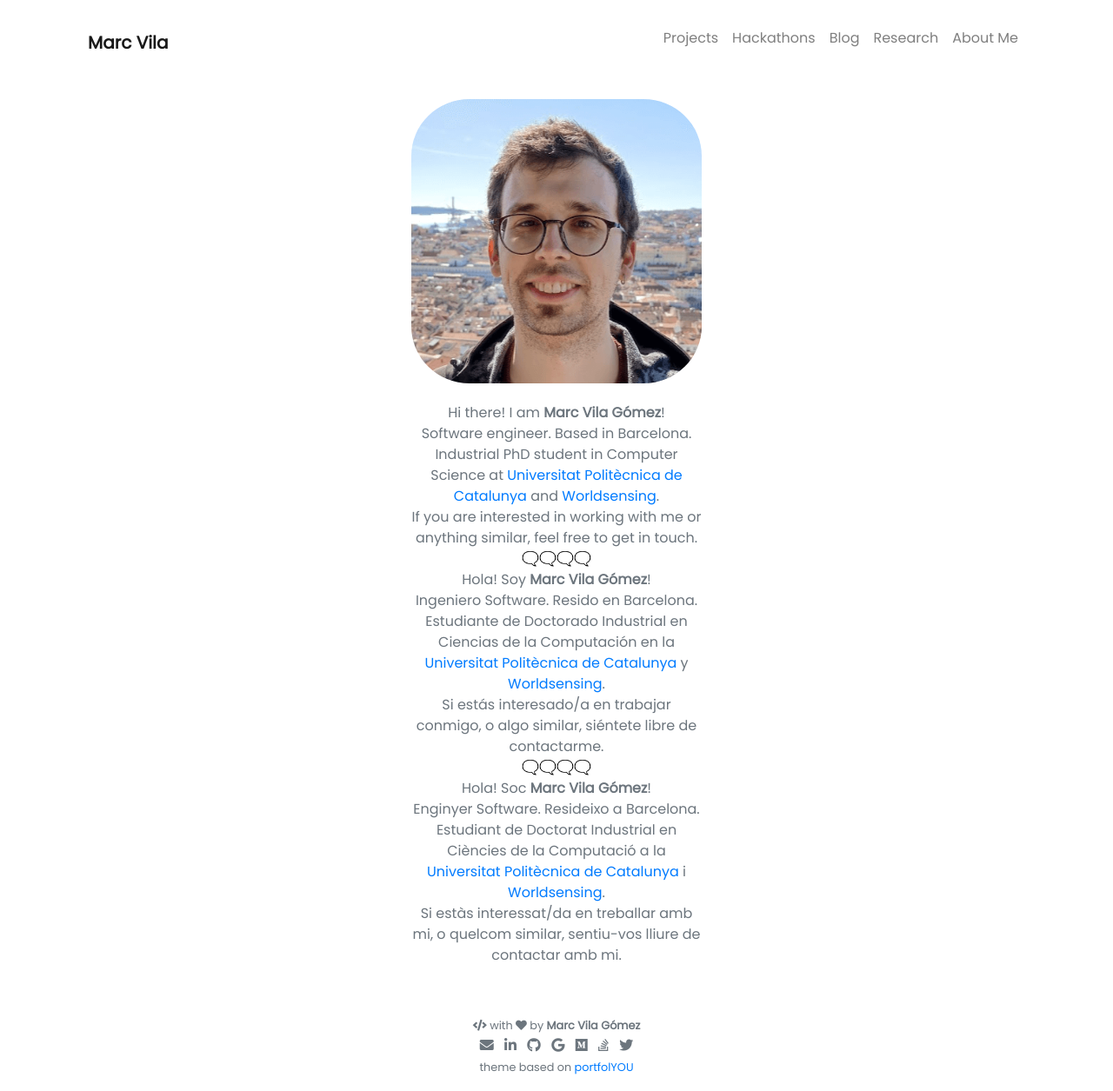
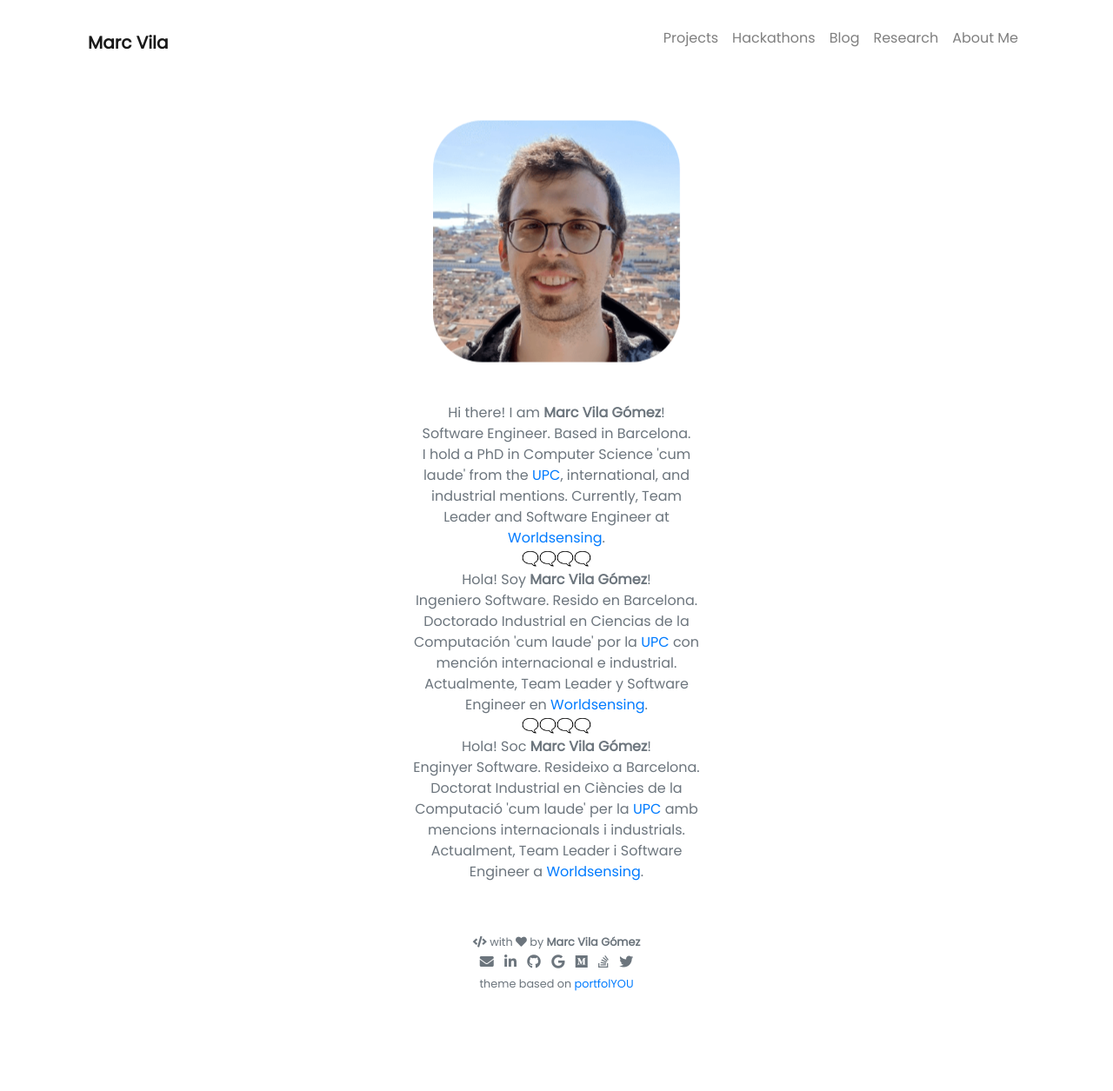
Before and after one commit to LaQuay/marcvila.me, a Jekyll site: the page built from pages/index.md, in a window 1280 px wide. Shown: the whole page at 87% size. Built offline with Jekyll 4.4.1, drawn with Linux system fonts in a browser that asks for light colours; nearby versions of some CDN libraries; after the commit the page ends 1159 px from its top, so only the background shows below that.

Commit message:
update to may 2024

```diff
--- a/_config.yml
+++ b/_config.yml
@@ -3,33 +3,25 @@ title: Marc Vila
 description: >-
   Hi there! I am <b>Marc Vila Gómez</b>!
   <br>
-  Software engineer. Based in Barcelona.
+  Software Engineer. Based in Barcelona.
   <br>
-  Industrial PhD student in Computer Science at <a href='https://www.upc.edu' target='_blank'>Universitat Politècnica de Catalunya</a>
-  and <a href='https://www.worldsensing.com/' target='_blank'>Worldsensing</a>.
-  <br>
-  If you are interested in working with me or anything similar,
-  feel free to get in touch.
+  I hold a PhD in Computer Science 'cum laude' from the <a href='https://www.upc.edu' target='_blank'>UPC</a>, international, and industrial mentions.
+  Currently, Team Leader and Software Engineer at <a href='https://www.worldsensing.com/' target='_blank'>Worldsensing</a>.
   <br>🗨️🗨️🗨️🗨️<br>
   Hola! Soy <b>Marc Vila Gómez</b>!
   <br>
   Ingeniero Software. Resido en Barcelona.
   <br>
-  Estudiante de Doctorado Industrial en Ciencias de la Computación en la <a href='https://www.upc.edu' target='_blank'>Universitat Politècnica de Catalunya</a>
-  y <a href='https://www.worldsensing.com/' target='_blank'>Worldsensing</a>.
-  <br>
-  Si estás interesado/a en trabajar conmigo, o algo similar,
-  siéntete libre de contactarme.
+  Doctorado Industrial en Ciencias de la Computación 'cum laude' por la <a href='https://www.upc.edu' target='_blank'>UPC</a> con mención internacional e industrial.
+  Actualmente, Team Leader y Software Engineer en <a href='https://www.worldsensing.com/' target='_blank'>Worldsensing</a>.
   <br>🗨️🗨️🗨️🗨️<br>
   Hola! Soc <b>Marc Vila Gómez</b>!
   <br>
   Enginyer Software. Resideixo a Barcelona.
   <br>
-  Estudiant de Doctorat Industrial en Ciències de la Computació a la <a href='https://www.upc.edu' target='_blank'>Universitat Politècnica de Catalunya</a>
-  i <a href='https://www.worldsensing.com/' target='_blank'>Worldsensing</a>.
+  Doctorat Industrial en Ciències de la Computació 'cum laude' per la <a href='https://www.upc.edu' target='_blank'>UPC</a> amb mencions internacionals i industrials.
+  Actualment, Team Leader i Software Engineer a <a href='https://www.worldsensing.com/' target='_blank'>Worldsensing</a>.
   <br>
-  Si estàs interessat/da en treballar amb mi, o quelcom similar,
-  sentiu-vos lliure de contactar amb mi.
 baseurl: ""
 repository: LaQuay/marcvila.me
 remote_theme: YoussefRaafatNasry/portfolYOU
--- a/_sass/_landing.scss
+++ b/_sass/_landing.scss
@@ -22,6 +22,7 @@
 .circle-image {
   width: 100%;
   height: 98%;
+  scale: 85%;
   border-radius: 20%;
   object-fit: cover;
   object-position: center;
```
Also changed, not shown: _data/education-timeline.yml (+8 -9 lines), _data/programming-skills.yml (+10 -10 lines), _data/work-timeline.yml (+19 -6 lines), pages/about.md (+15 -12 lines).
